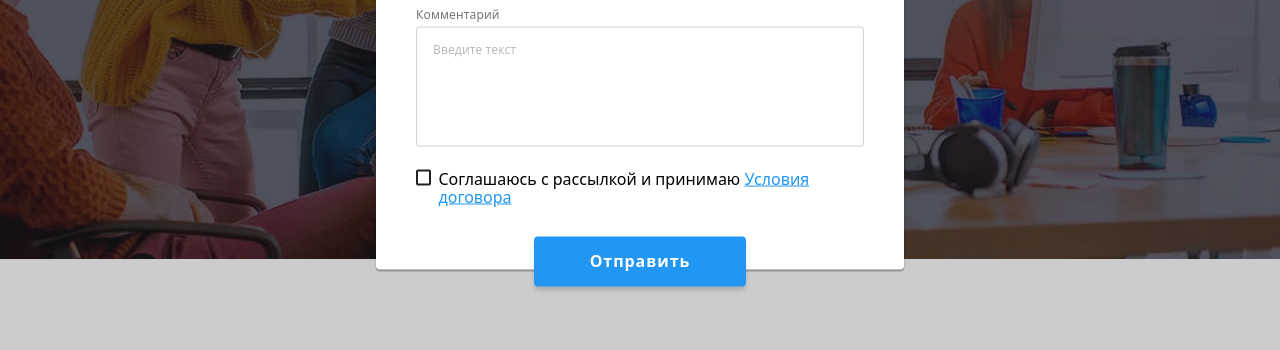
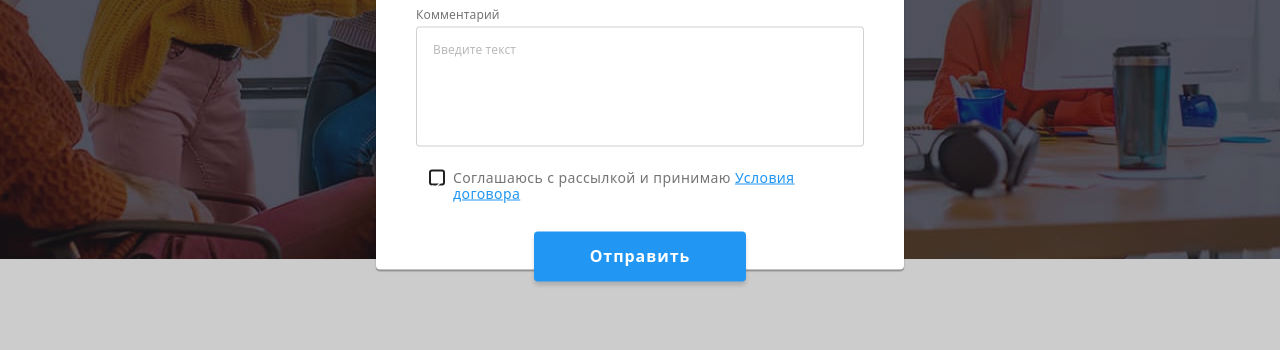
Before and after one commit to Egor-ex/goit-markup-hw-07, a plain HTML site: page index.html in a window 1280 px wide. Both pictures are taken after a click on the button "Заказать услугу". Shown: the part 421-771 px from the top of the page. Drawn offline with nearby package versions, Linux system fonts and the light colour scheme.

Commit message:
Фикс ошибок

```diff
--- a/index.html
+++ b/index.html
@@ -524,23 +524,18 @@
           </div>
 
           <div class="modal-form__checkbox">
-            <label class="modal-form__label-checkbox" for="user-checkbox">
-              Соглашаюсь с рассылкой и принимаю
-              <a class="modal-form__checkbox-link" href="#">Условия договора</a>
-            </label>
-            <input
-              class="modal-form__input-checkbox visually-hidden"
-              type="checkbox"
-              name="user-checkbox"
-              id="user-checkbox"
-              required
-            />
-            <div class="box">
-              <svg class="modal-form__icon-checkbox" width="11" height="8">
+            <input class="modal-form__input-checkbox is-hidden" type="checkbox" name="user-checkbox" id="checkbox" />
+            <label class="modal-form__label-checkbox" for="checkbox">
+              <svg class="modal-form__icon-checkbox" width="11px" height="8px">
                 <use href="./images/symbol-defs.svg#icon-check"></use>
               </svg>
-            </div>
+              <span class="modal-form__text-checkbox">
+                Соглашаюсь с рассылкой и принимаю
+                <a href="#" class="modal-form__link-checkbox">Условия договора </a>
+              </span>
+            </label>
           </div>
+
           <button class="footer-form__submit modal-form__form-btn" type="submit">Отправить</button>
         </form>
       </div>
--- a/sass/components/_buttons.scss
+++ b/sass/components/_buttons.scss
@@ -45,7 +45,6 @@
   display: inline-flex;
   align-items: center;
   justify-content: center;
-  padding: 0;
   margin: 0;
   font-weight: 700;
   font-size: 16px;
--- a/sass/components/_footer-form.scss
+++ b/sass/components/_footer-form.scss
@@ -29,4 +29,5 @@
   filter: drop-shadow(0px 4px 4px rgba(0, 0, 0, 0.15));
   border-radius: 4px;
   background-color: var(--secondary-bg-color);
+  color: rgba(255, 255, 255, 0.6);
 }
--- a/sass/components/_modal-form.scss
+++ b/sass/components/_modal-form.scss
@@ -90,38 +90,51 @@
 }
 
 .modal-form__checkbox {
+  position: relative;
   display: flex;
-  flex-direction: row-reverse;
+  align-items: center;
+  justify-content: center;
+  margin-bottom: 30px;
 }
 
+.modal-form__input-checkbox:checked + .modal-form__label-checkbox::before {
+  content: '';
+  display: flex;
+  background-color: var(--acent-color);
+  border: 2px solid var(--acent-color);
+  border-radius: 3px;
+  width: 16px;
+  height: 16px;
+}
+
+.modal-form__icon-checkbox {
+  position: absolute;
+  top: 50%;
+  transform: translateY(-50%);
+  left: 15px;
+}
+.modal-form__text-checkbox {
+  font-weight: 400;
+  font-size: 14px;
+  letter-spacing: 0.03em;
+  color: var(--title-text-color);
+}
 .modal-form__label-checkbox {
-  margin-bottom: 30px;
+  display: flex;
+  font-size: 14px;
+  letter-spacing: 0.03em;
+
+  &::before {
+    content: '';
+    display: flex;
+    width: 16px;
+    height: 16px;
+    border: 2px solid var(--primary-text-color);
+    border-radius: 3px;
+    margin-right: 8px;
+  }
 }
-.modal-form__checkbox-link {
+
+.modal-form__link-checkbox {
   color: var(--acent-color);
 }
-
-.modal-form__input-checkbox:checked ~ .box {
-  border-color: transparent;
-  background-color: var(--acent-color);
-}
-.modal-form__input-checkbox:checked ~ .box .modal-form__icon-checkbox {
-  opacity: 1;
-}
-.box {
-  display: flex;
-  position: relative;
-  width: 16px;
-  height: 16px;
-  margin-right: 7px;
-  border: 2px solid #212121;
-  border-radius: 2px;
-  transition: background-color var(--time-ms) var(--time-use), border-color var(--time-ms) var(--time-use);
-}
-.modal-form__icon-checkbox {
-  position: absolute;
-  top: 2px;
-  left: 1px;
-  opacity: 0;
-  transition: opacity var(--time-ms) var(--time-use);
-}
--- a/sass/components/_modal.scss
+++ b/sass/components/_modal.scss
@@ -47,6 +47,5 @@
   pointer-events: none;
   visibility: hidden;
   opacity: 0;
-  pointer-events: none;
   transform: scale(0.9);
 }
--- a/sass/components/_work.scss
+++ b/sass/components/_work.scss
@@ -36,7 +36,6 @@
   position: absolute;
 
   margin: 0;
-  padding: 0;
   width: 370px;
   height: 70px;
   padding: 27px 82px;
```
Also changed, not shown: css/main.css, css/main.min.css, 2 other files.
